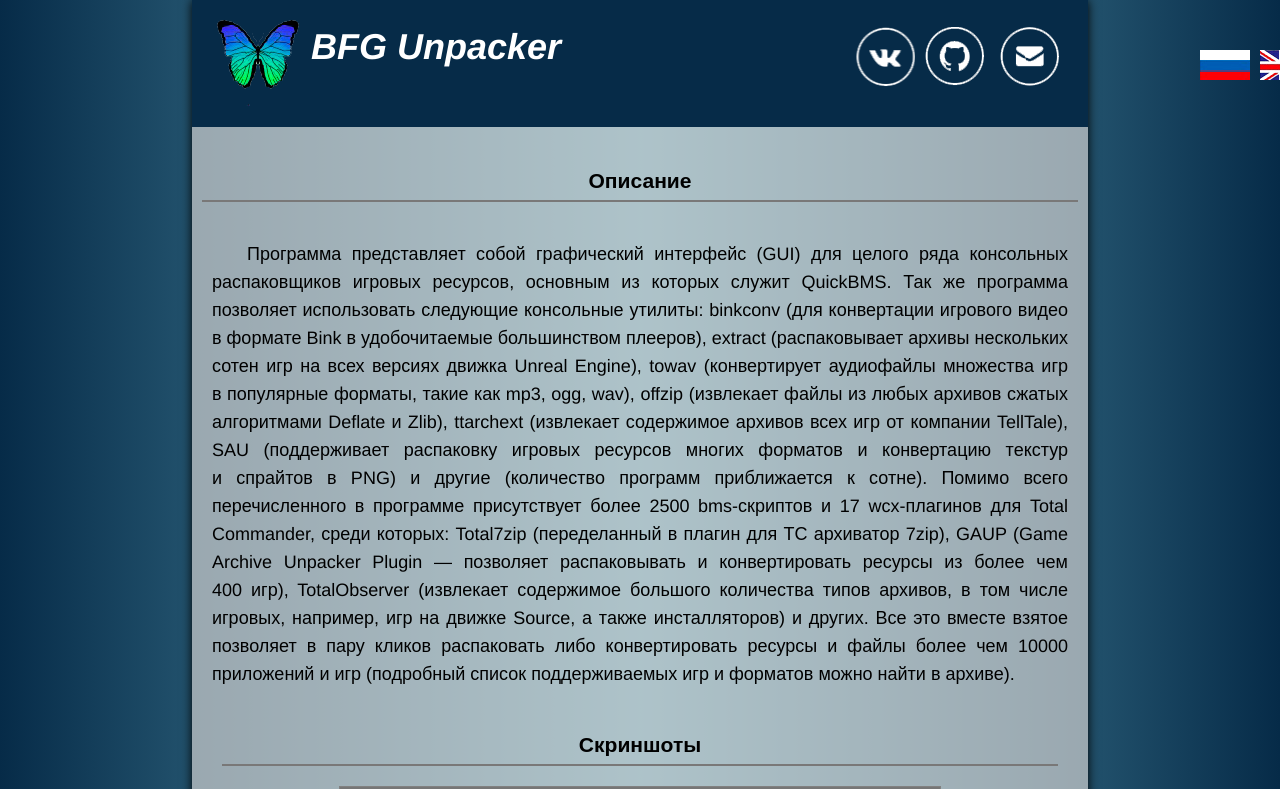
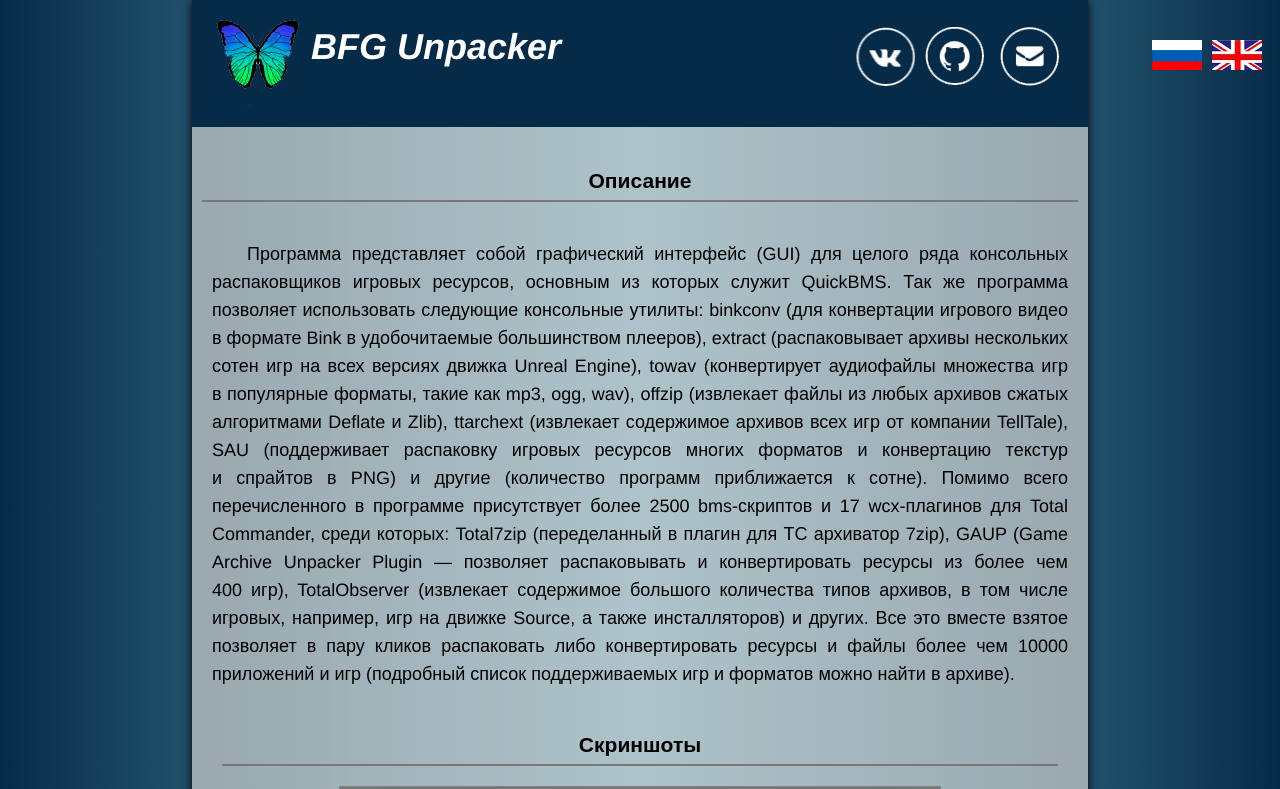
Before and after one commit to Natalielinen/web-portfolio-ru, a plain HTML site: page source/BFG/index.html in a window 1280 px wide. Shown: the top 789 px of the page. Drawn offline with nearby package versions, Linux system fonts and the light colour scheme.

Commit message:
Refactoring

```diff
--- a/source/BFG/style.css
+++ b/source/BFG/style.css
@@ -13,8 +13,8 @@
 
 .languages {
     position: fixed;
-    top: 50px;
-    left: 1200px;
+    top: 5%;
+    left: 90%;
     width: 110px;
     display: flex;
     justify-content: space-between;
```
